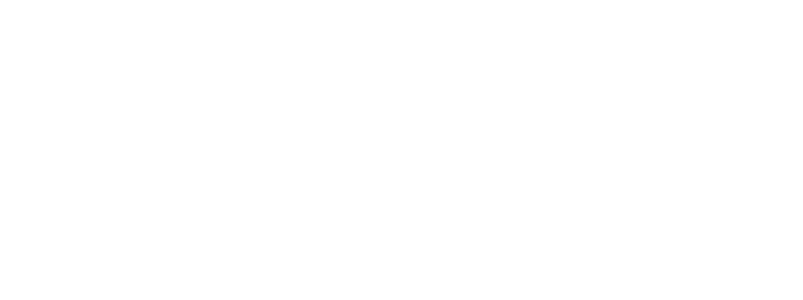
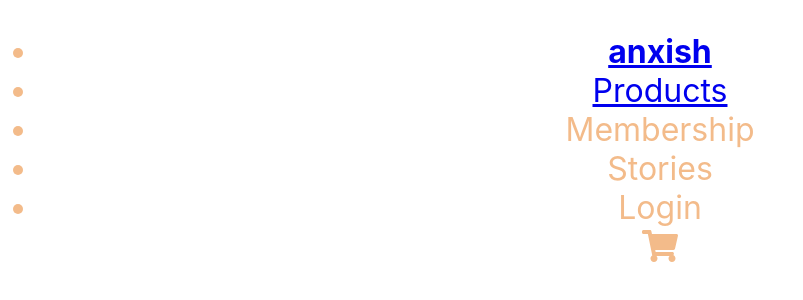
Before and after one commit to ajzajac/anx-ish-frontend, a React (Create React App) app: page / in a window 1280 px wide. Shown: the top 300 px of the page, without its empty margins (0-803 px from the left). Built offline with nearby package versions, Linux system fonts and the light colour scheme; a web font is replaced by a local one.

Commit message:
added navbar links

```diff
--- a/package.json
+++ b/package.json
@@ -3,6 +3,9 @@
   "version": "0.1.0",
   "private": true,
   "dependencies": {
+    "@fortawesome/fontawesome-svg-core": "^1.2.32",
+    "@fortawesome/free-solid-svg-icons": "^5.15.1",
+    "@fortawesome/react-fontawesome": "^0.1.14",
     "@testing-library/jest-dom": "^4.2.4",
     "@testing-library/react": "^9.3.2",
     "@testing-library/user-event": "^7.1.2",
--- /dev/null
+++ b/src/components/LandingPage.js
@@ -0,0 +1,9 @@
+import React from 'react'
+
+export default function LandingPage() {
+    return (
+        <div>
+
+        </div>
+    )
+}
--- a/src/components/NavBar.js
+++ b/src/components/NavBar.js
@@ -0,0 +1,18 @@
+import React from 'react'
+import { FontAwesomeIcon } from '@fortawesome/react-fontawesome'
+import { faShoppingCart} from '@fortawesome/free-solid-svg-icons'
+
+export default function NavBar() {
+    return (
+        <div classname='navBar'>
+            <ul>
+                <li><a href='/'><b>anxish</b></a></li>
+                <li><a href='/products'>Products</a></li>
+                <li><a href='/membership'></a>Membership</li>
+                <li><a href='/stories'></a>Stories</li>
+                <li><a href='/login'></a>Login</li>
+                <FontAwesomeIcon icon={faShoppingCart}/>
+            </ul>
+        </div>
+    )
+}
--- a/src/containers/MainContainer.js
+++ b/src/containers/MainContainer.js
@@ -1,11 +1,29 @@
 import React, { Component } from 'react'
+import { Route, Switch } from 'react-router-dom'
+import NavBar from '../components/NavBar'
+import LandingPage from '../components/LandingPage'
+import Login from './Login'
+import SignUp from '../containers/SignUp'
+import Membership from '../components/Membership'
+import Stories from '../containers/Stories'
+import Products from '../containers/Products'
 
 
 export default class MainContainer extends Component {
+
+
     render() {
         return (
             <div>
-
+                <NavBar/>
+                    <Switch>
+                        <Route exact path='/' render={(routerProps) => <LandingPage {...routerProps}/>} />
+                        <Route exact path='/products' render={(routerProps) => <Products {...routerProps}/>} />
+                        <Route exact path='/membership' render={(routerProps) => <Membership {...routerProps}/>} />
+                        <Route exact path='/stories' render={(routerProps) => <Stories {...routerProps}/>} />
+                        <Route exact path='/login' render={(routerProps) => <Login {...routerProps}/>} />
+                        <Route exact path='/signup' render={(routerProps) => <SignUp {...routerProps}/>} />
+                    </Switch>
             </div>
         )
     }
```
Also changed, not shown: src/components/Membership.js (added), src/containers/Login.js (added), src/containers/SignUp.js (added), 1 other file (tests, documents, lock files or other folders).
